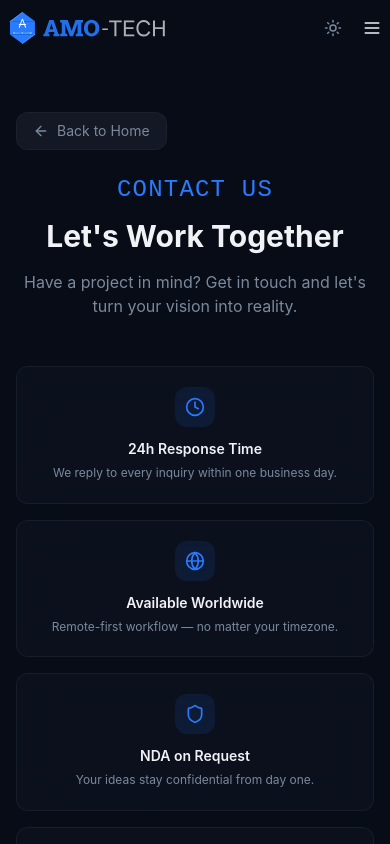
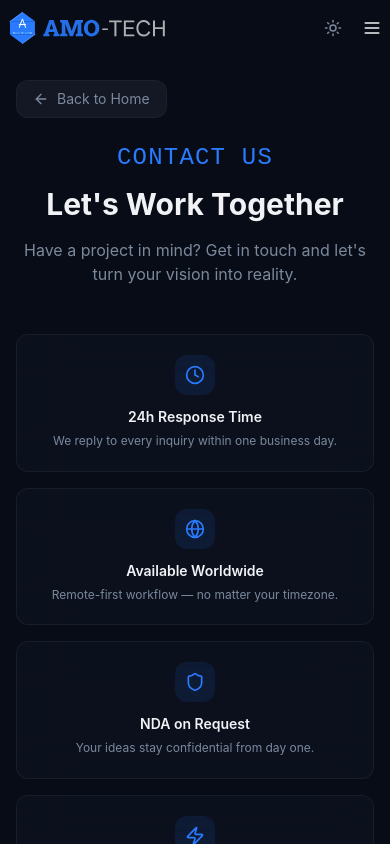
Before and after one commit to WW-AMO-TECH/AMO-TECH, a React (Vite) app: page /contact in a window 390 px wide. Shown: the top 844 px of the page. Built offline with nearby package versions, Linux system fonts and the light colour scheme.

Commit message:
Fifteenth commit - Edited Mobile Sidebar

```diff
--- a/src/components/Hero.tsx
+++ b/src/components/Hero.tsx
@@ -87,7 +87,7 @@ const Hero = () => {
           transition={{ duration: 0.6, delay: 0.2 }}
           className="text-sm sm:text-lg md:text-xl text-muted-foreground max-w-2xl mx-auto mb-6 sm:mb-10 text-balance"
         >
-          We build performance-driven websites and web apps for individuals and companies — turning your site into a lead-generating, booking machine that helps you automate, scale, and stand out. Trusted by clients worldwide.
+          We build performance-driven websites and web apps for individuals and companies, turning your site into a lead-generating, booking machine that helps you automate, scale, and stand out. Trusted by clients worldwide.
         </motion.p>
 
         <motion.div
--- a/src/components/Navbar.tsx
+++ b/src/components/Navbar.tsx
@@ -126,14 +126,14 @@ const Navbar = () => {
                   exit={{ opacity: 0 }}
                   transition={{ duration: 0.2 }}
                   onClick={() => setMobileOpen(false)}
-                  className="md:hidden fixed inset-0 bg-background/50 backdrop-blur-md z-[100]"
+                  className="md:hidden fixed inset-x-0 bottom-0 top-14 bg-background/50 backdrop-blur-md z-[100]"
                 />
                 <motion.aside
                   initial={{ x: "100%" }}
                   animate={{ x: 0 }}
                   exit={{ x: "100%" }}
                   transition={{ type: "tween", duration: 0.25 }}
-                  className="md:hidden fixed top-0 right-0 bottom-0 w-64 max-w-[80vw] bg-background border-l border-border/50 z-[110] flex flex-col p-4 gap-1 pt-20"
+                  className="md:hidden fixed top-14 right-3 w-56 max-w-[75vw] max-h-[70vh] overflow-y-auto rounded-2xl bg-background border border-border/50 shadow-xl z-[110] flex flex-col p-1 gap-1"
                 >
                   {navLinks.map((link) => (
                     <a
--- a/src/pages/ContactPage.tsx
+++ b/src/pages/ContactPage.tsx
@@ -92,7 +92,7 @@ const ContactPage = () => {
       <Navbar />
 
       {/* Page Header */}
-      <section className="pt-28 pb-12 px-4 md:px-8">
+      <section className="pt-20 pb-12 px-4 md:px-8">
         <div className="container-narrow text-center">
           <motion.div
             initial={{ opacity: 0, x: -10 }}
```
Also changed, not shown: src/components/Pricing.tsx (line endings or trailing spaces), 1 other file (tests, documents, lock files or other folders).
